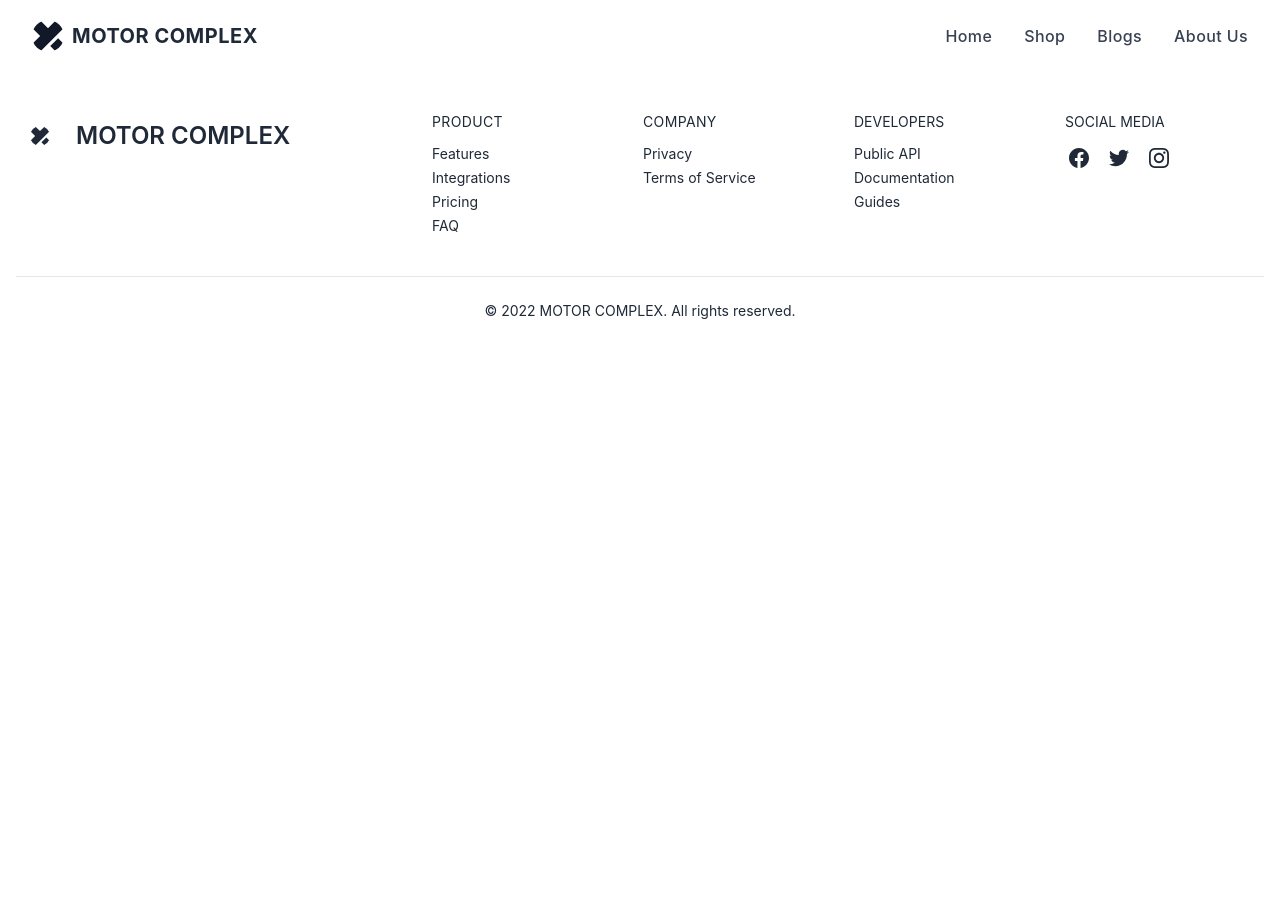
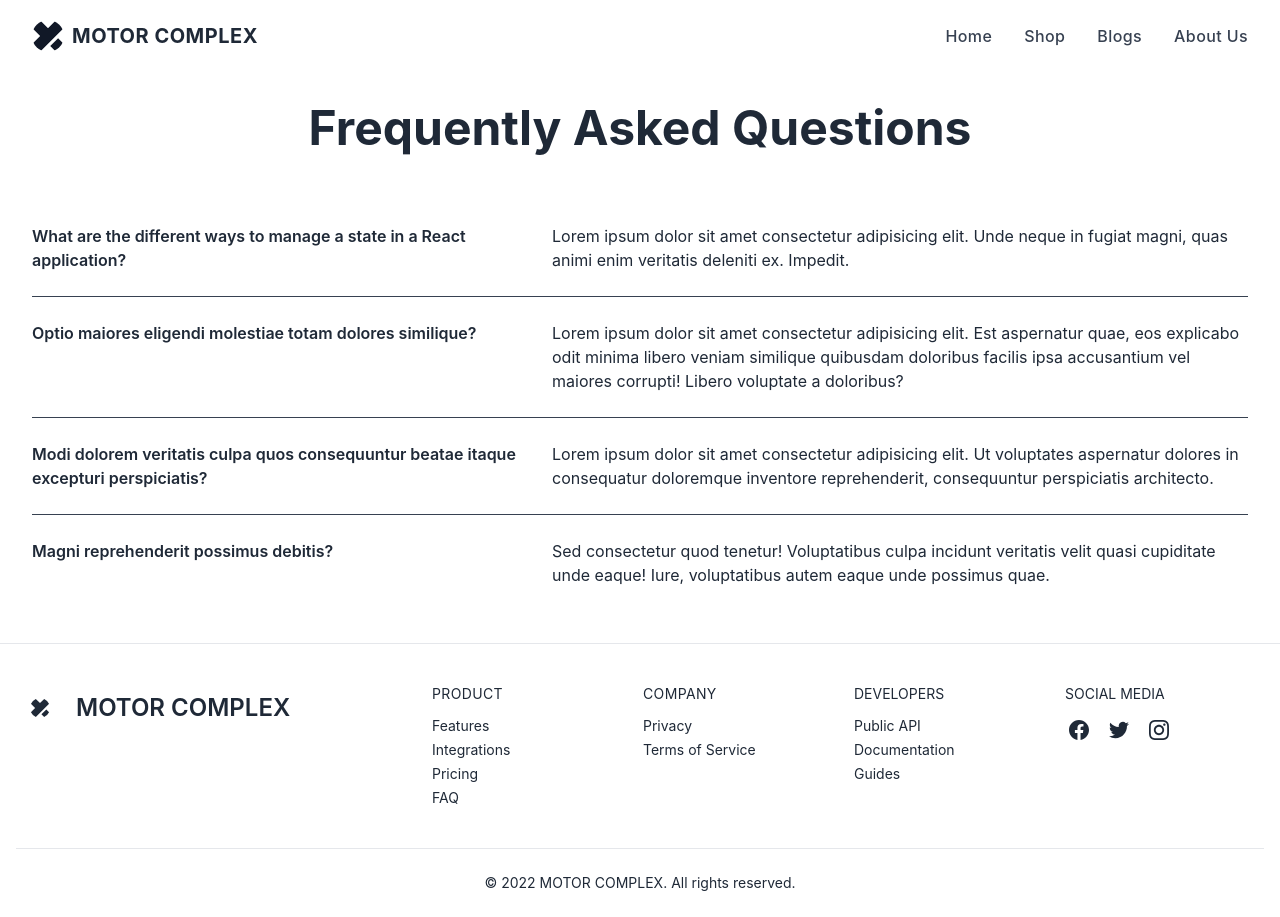
Before and after one commit to Bikrom2001/motor-complex-client, a React (Create React App) app: page /blogs in a window 1280 px wide. Before the commit the page ends 800 px from the top, so only its background shows below. Built offline with nearby package versions, Linux system fonts and the light colour scheme.

Commit message:
blogs page

```diff
--- a/src/components/Blogs/Blogs.js
+++ b/src/components/Blogs/Blogs.js
@@ -2,9 +2,30 @@ import React from 'react';
 
 const Blogs = () => {
     return (
-        <div>
-
+        <section className="dark:bg-gray-800 dark:text-gray-100">
+        <div className="container flex flex-col justify-center px-4 py-8 mx-auto md:p-8">
+            <h2 className="mb-12 text-4xl font-bold leading-none text-center sm:text-5xl">Frequently Asked Questions</h2>
+            <div className="divide-y divide-gray-700">
+                <div className="py-6 space-y-2 md:grid md:grid-cols-12 md:gap-8 md:space-y-0">
+                    <h3 className="font-semibold md:col-span-5"> What are the different ways to manage a state in a React application?</h3>
+                    <p className="md:pl-0 md:col-span-7">Lorem ipsum dolor sit amet consectetur adipisicing elit. Unde neque in fugiat magni, quas animi enim veritatis deleniti ex. Impedit.</p>
+                </div>
+                <div className="py-6 space-y-2 md:grid md:grid-cols-12 md:gap-8 md:space-y-0">
+                    <h3 className="font-semibold md:col-span-5">Optio maiores eligendi molestiae totam dolores similique?</h3>
+                    <p className="md:pl-0 md:col-span-7">Lorem ipsum dolor sit amet consectetur adipisicing elit. Est aspernatur quae, eos explicabo odit minima libero veniam similique quibusdam doloribus facilis ipsa accusantium vel maiores corrupti! Libero voluptate a doloribus?</p>
+                </div>
+                <div className="py-6 space-y-2 md:grid md:grid-cols-12 md:gap-8 md:space-y-0">
+                    <h3 className="font-semibold md:col-span-5">Modi dolorem veritatis culpa quos consequuntur beatae itaque excepturi perspiciatis?</h3>
+                    <p className="md:pl-0 md:col-span-7">Lorem ipsum dolor sit amet consectetur adipisicing elit. Ut voluptates aspernatur dolores in consequatur doloremque inventore reprehenderit, consequuntur perspiciatis architecto.</p>
+                </div>
+                <div className="py-6 space-y-2 md:grid md:grid-cols-12 md:gap-8 md:space-y-0">
+                    <h3 className="font-semibold md:col-span-5">Magni reprehenderit possimus debitis?</h3>
+                    <p className="md:pl-0 md:col-span-7">Sed consectetur quod tenetur! Voluptatibus culpa incidunt veritatis velit quasi cupiditate unde eaque! Iure, voluptatibus autem eaque unde possimus quae.</p>
+                </div>
+            </div>
         </div>
+        <hr />
+    </section>
     );
 };
 
```
